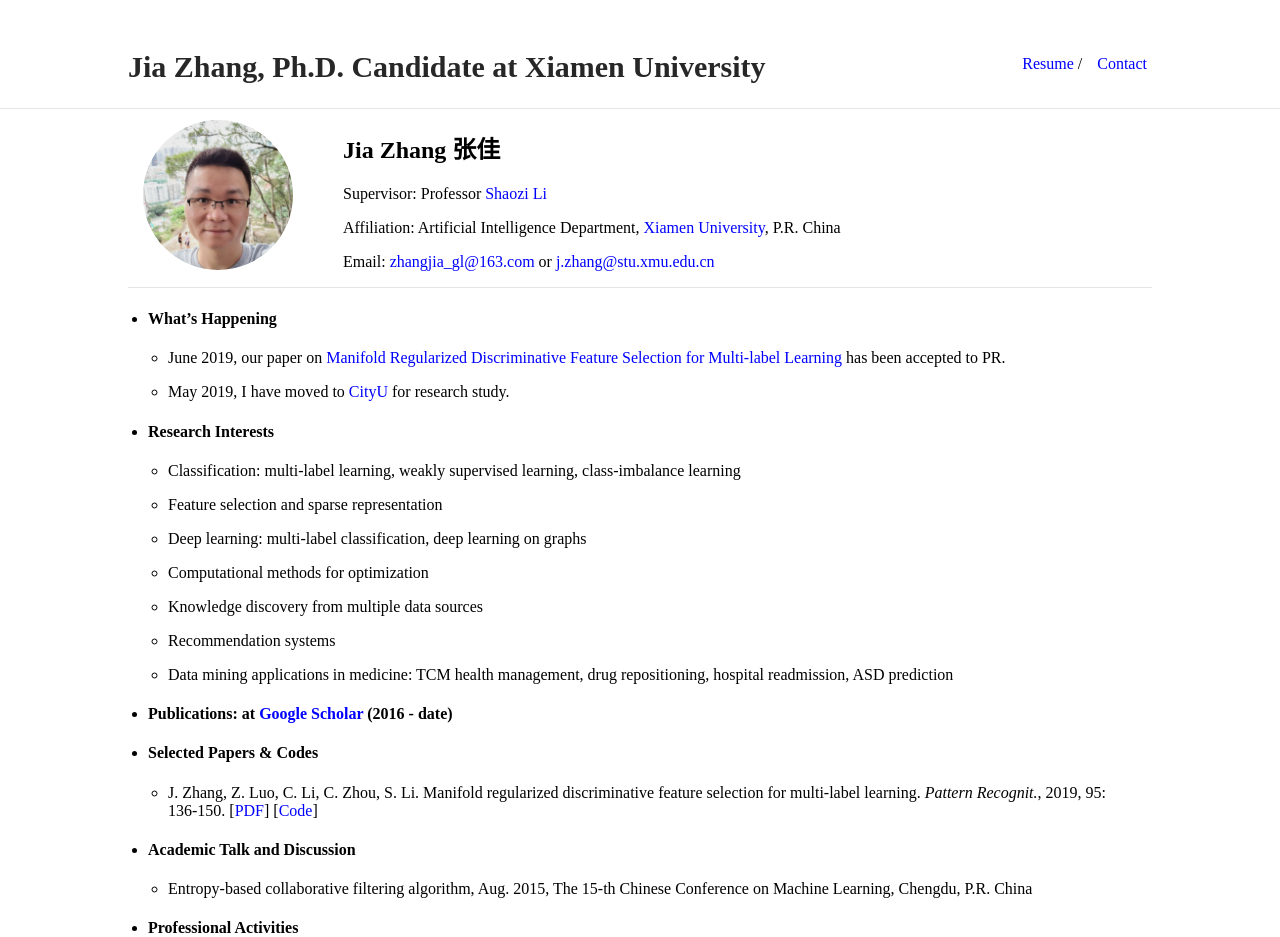
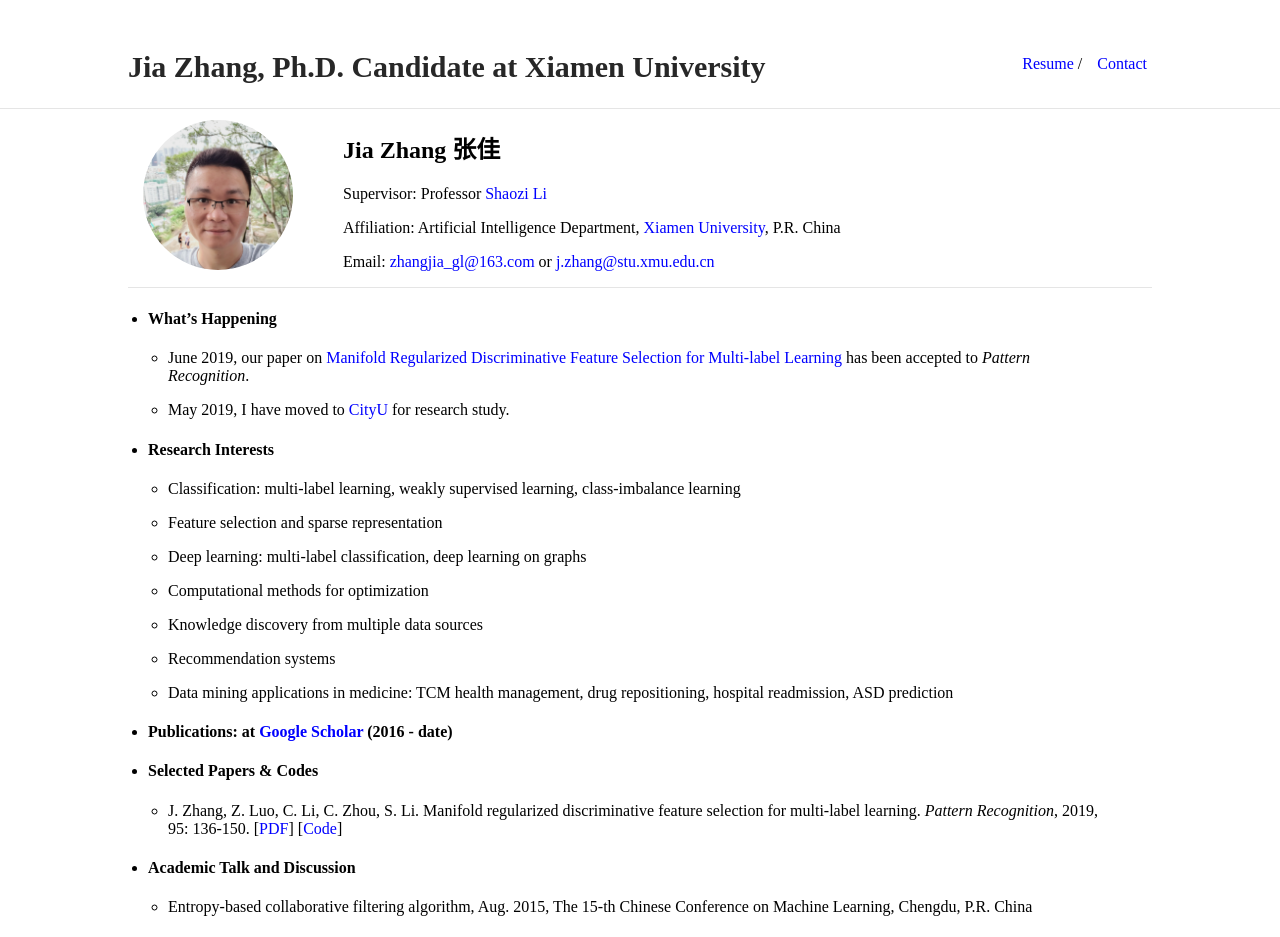
Before and after one commit to jiazhang-ml/jiazhang-ml.github.io, a Jekyll site: the page built from index.md, in a window 1280 px wide. Shown: the top 937 px of the page. Built offline with Jekyll 4.4.1, drawn with Linux system fonts in a browser that asks for light colours.

Commit message:
Update index.md

```diff
--- a/index.md
+++ b/index.md
@@ -16,7 +16,7 @@ Email: [zhangjia_gl@163.com](mailto:zhangjia_gl@163.com) or [j.zhang@stu.xmu.edu
 
 * #### What's Happening
 
-    * June 2019, our paper on [Manifold Regularized Discriminative Feature Selection for Multi-label Learning](https://www.sciencedirect.com/science/article/pii/S0031320319302341) has been accepted to PR.
+    * June 2019, our paper on [Manifold Regularized Discriminative Feature Selection for Multi-label Learning](https://www.sciencedirect.com/science/article/pii/S0031320319302341) has been accepted to *Pattern Recognition*.
 
     * May 2019, I have moved to [CityU](https://www.cityu.edu.hk/) for research study.
 
@@ -40,7 +40,7 @@ Email: [zhangjia_gl@163.com](mailto:zhangjia_gl@163.com) or [j.zhang@stu.xmu.edu
 
 * #### Selected Papers & Codes
 
-   * J. Zhang, Z. Luo, C. Li, C. Zhou, S. Li. Manifold regularized discriminative feature selection for multi-label learning. *Pattern Recognit.*, 2019, 95: 136-150. [[PDF](1-s2.0-S0031320319302341-main.pdf)] [[Code](MDFS-master.zip)]
+   * J. Zhang, Z. Luo, C. Li, C. Zhou, S. Li. Manifold regularized discriminative feature selection for multi-label learning. *Pattern Recognition*, 2019, 95: 136-150. [[PDF](1-s2.0-S0031320319302341-main.pdf)] [[Code](MDFS-master.zip)]
 
 * #### Academic Talk and Discussion
 
```
